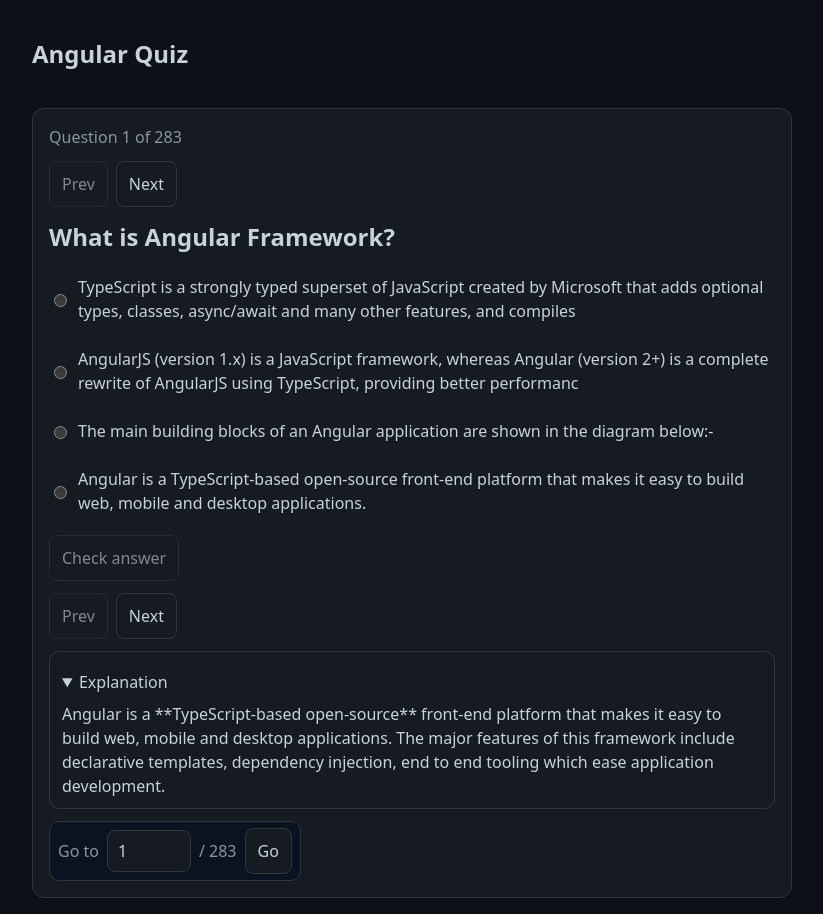
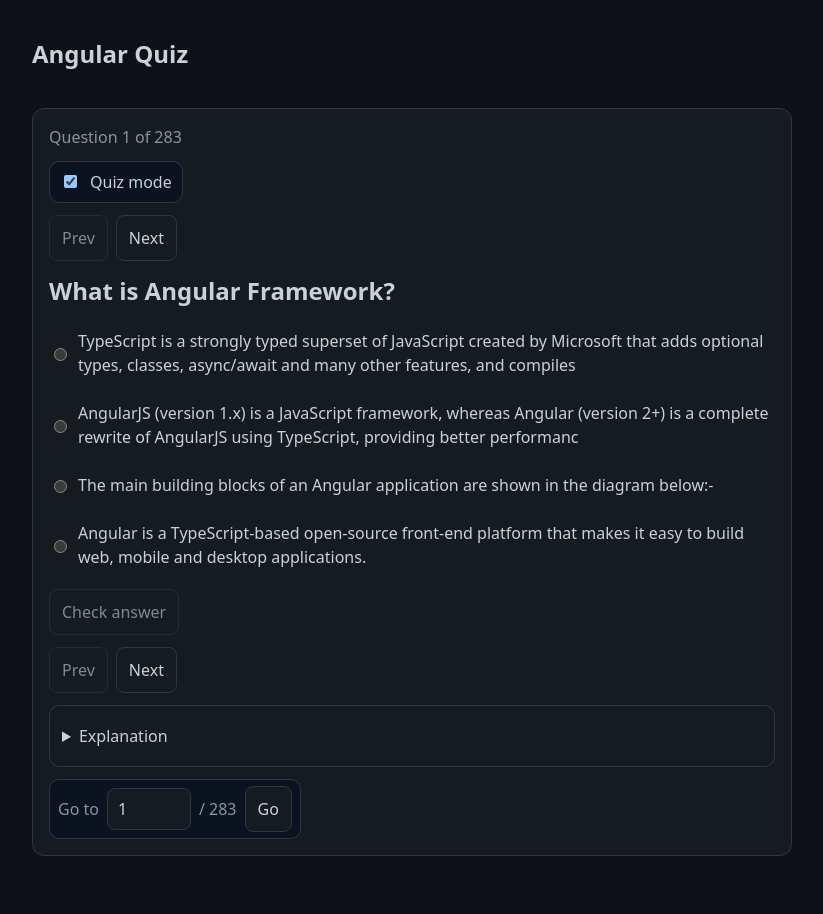
Before and after one commit to Rep1ay/angular-quiz, an Angular app: page /quiz in a window 1280 px wide. Shown: the whole page, without its empty margins (228-1051 px from the left). After the commit the page ends 872 px from the top, so only its background shows below. Built offline with nearby package versions, Linux system fonts and the light colour scheme.

Commit message:
fix: implement quiz mode toggle and navigation controls

```diff
--- a/src/app/features/quiz/quiz-page/quiz-page.html
+++ b/src/app/features/quiz/quiz-page/quiz-page.html
@@ -11,13 +11,27 @@
     <div class="quiz__card">
       <p class="quiz__meta">Question {{ questionNumber$$() }} of {{ totalQuestions$$() }}</p>
 
+      <div class="quiz__mode" role="group" aria-label="Mode toggle">
+        <label class="quiz__mode-label">
+          <input
+            type="checkbox"
+            [checked]="quizModeEnabled$$()"
+            (change)="setQuizModeEnabled($any($event.target).checked)"
+          />
+          Quiz mode
+        </label>
+      </div>
+
+      @if (quizModeEnabled$$()) {
         <div class="quiz__nav-row">
           <button type="button" (click)="prev()" [disabled]="!canGoPrev$$()">Prev</button>
           <button type="button" (click)="next()" [disabled]="!canGoNext$$()">Next</button>
         </div>
+      }
 
       <h2 class="quiz__question">{{ question$$()!.question }}</h2>
 
+      @if (quizModeEnabled$$()) {
         <fieldset class="quiz__options" role="radiogroup" aria-label="Answer options">
           @for (option of question$$()!.options; track option.id) {
             <label class="quiz__option">
@@ -37,13 +51,14 @@
             Check answer
           </button>
         </div>
+      }
 
       <div class="quiz__nav-row">
         <button type="button" (click)="prev()" [disabled]="!canGoPrev$$()">Prev</button>
         <button type="button" (click)="next()" [disabled]="!canGoNext$$()">Next</button>
       </div>
 
-      @if (isCorrect$$() !== null) {
+      @if (quizModeEnabled$$() && isCorrect$$() !== null) {
         <p class="quiz__result">
           @if (isCorrect$$()) {
             Correct.
@@ -53,7 +68,7 @@
         </p>
       }
 
-      <details class="quiz__details" open>
+      <details class="quiz__details" [open]="!quizModeEnabled$$()">
         <summary>Explanation</summary>
         <div class="quiz__explanation" [innerHTML]="explanationHtml$$()"></div>
       </details>
--- a/src/app/features/quiz/quiz-page/quiz-page.scss
+++ b/src/app/features/quiz/quiz-page/quiz-page.scss
@@ -17,6 +17,22 @@
 .quiz__meta {
   margin: 0;
   color: var(--muted);
+}
+
+.quiz__mode {
+  display: flex;
+  justify-content: flex-start;
+}
+
+.quiz__mode-label {
+  display: inline-flex;
+  align-items: center;
+  gap: 10px;
+  padding: 8px 10px;
+  border-radius: 10px;
+  border: 1px solid var(--border);
+  background: var(--surface-2);
+  color: var(--fg);
 }
 
 .quiz__question {
--- a/src/app/features/quiz/quiz-page/quiz-page.ts
+++ b/src/app/features/quiz/quiz-page/quiz-page.ts
@@ -19,6 +19,8 @@
   protected readonly state$$ = this.quizContentService.state$$;
 
   protected readonly questionIndex$$ = signal(0);
+
+  protected readonly quizModeEnabled$$ = signal(true);
 
   protected readonly jumpToQuestion$$ = signal('1');
 
@@ -76,6 +78,11 @@
   protected onSelect(optionId: string): void {
     this.selectedOptionId$$.set(optionId);
     this.checked$$.set(false);
+  }
+
+  protected setQuizModeEnabled(enabled: boolean): void {
+    this.quizModeEnabled$$.set(enabled);
+    this.resetAnswerState();
   }
 
   protected checkAnswer(): void {
```
Lines whose indentation alone changed are shown as unchanged.
